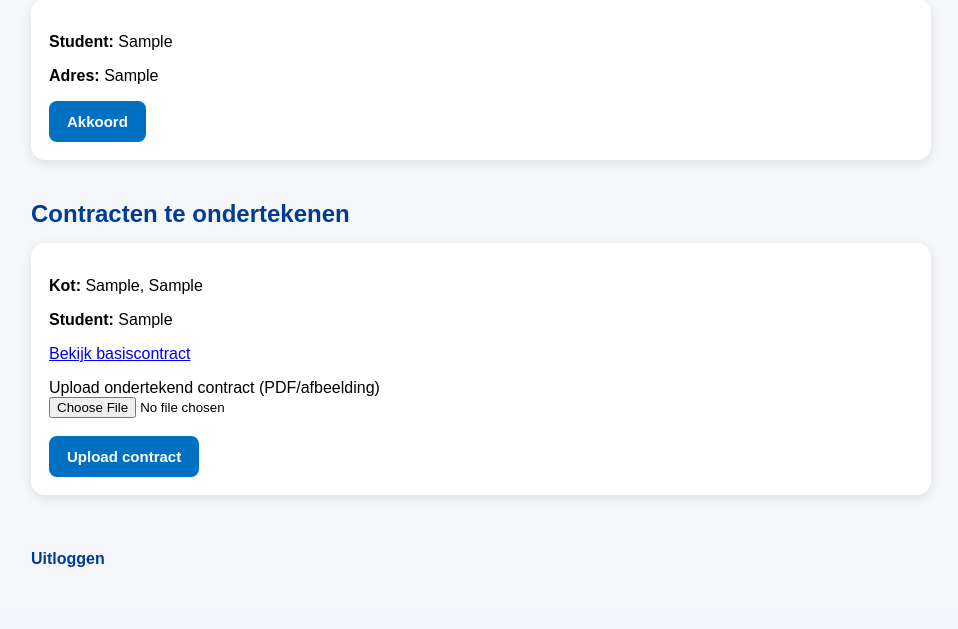
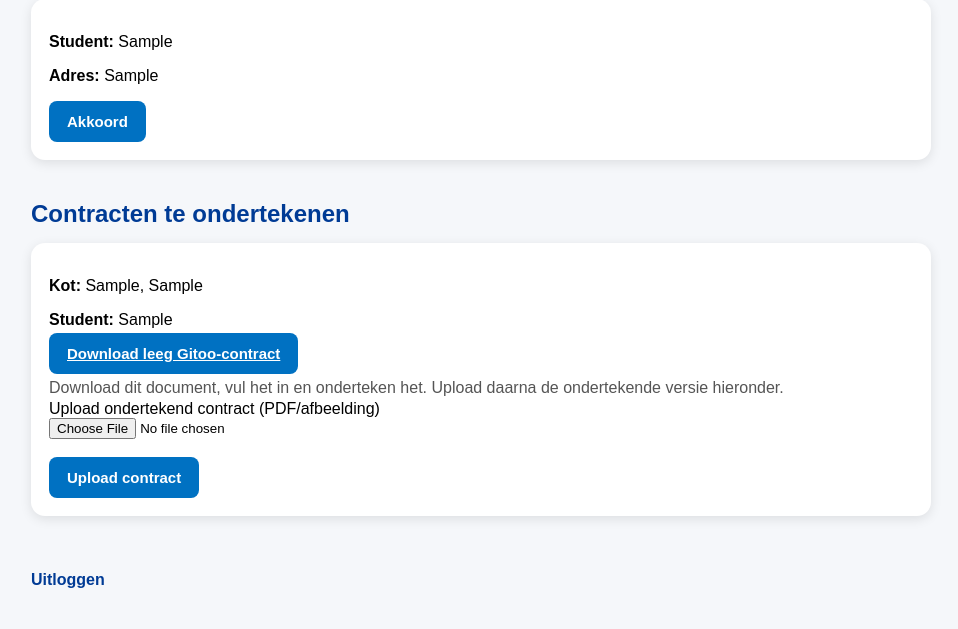
Before and after one commit to A-D-DBS-application/web-application-2025-group-7, a Flask app: template Flask/app/templates/dashboard_kotbaas.html in a window 1280 px wide. Shown: the part 586-1215 px from the top of the page, without its empty margins (159-1117 px from the left). Before the commit the page ends 1153 px from the top, so only its background shows below. Run offline with Flask 3, Linux system fonts and the light colour scheme; tables that the repository leaves empty hold one stand-in row (values such as "Sample post"); the template is opened without the code that fills it: values that come from a table or form of the project are taken from there, most other values are stand-ins (such as "Sample title", 1, 10 or a date in 2020).

Commit message:
Contractsysteem

```diff
--- a/Flask/app/templates/dashboard_kotbaas.html
+++ b/Flask/app/templates/dashboard_kotbaas.html
@@ -160,14 +160,17 @@
         <div class="inbox-card">
             <p><strong>Kot:</strong> {{ contract.kot.adres }}, {{ contract.kot.stad }}</p>
             <p><strong>Student:</strong> {{ contract.student.gebruiker.naam }}</p>
-
-            {% if contract.pad_contract_sjabloon %}
-                <p>
-                    <a href="{{ contract.pad_contract_sjabloon }}" target="_blank">
-                        Bekijk basiscontract
-                    </a>
-                </p>
-            {% endif %}
+            <!-- Download leeg Gitoo-contract -->
+            <p>
+                <a href="{{ url_for('static', filename='contracts/Gitoo_Verhuurcontract.pdf') }}"
+                   class="btn-primary"
+                   download>
+                    Download leeg Gitoo‑contract
+                </a>
+            </p>
+            <p class="info-line" style="margin-top:4px;">
+                Download dit document, vul het in en onderteken het. Upload daarna de ondertekende versie hieronder.
+            </p>
 
             <form method="post"
                   action="{{ url_for('contract_kotbaas', kot_id=contract.kot_id) }}"
```
Also changed, not shown: 3 other files.
